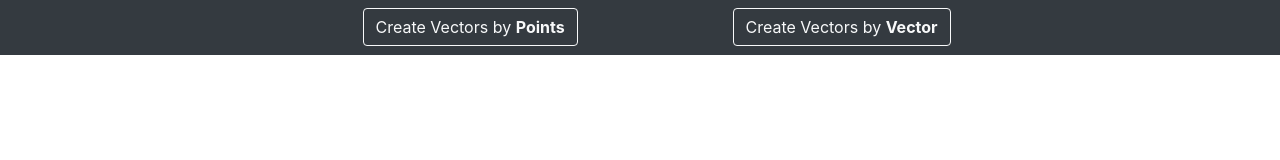
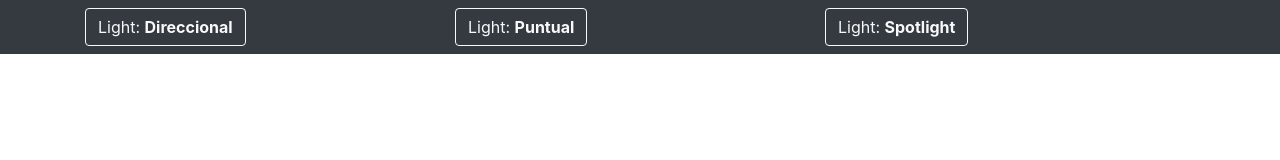
Before and after one commit to kdmonteal/computacion_Grafica_2023_1, a plain HTML site: page creando_escena/src/views/lights.html in a window 1280 px wide. Drawn offline with nearby package versions, Linux system fonts and the light colour scheme.

Commit message:
Opciones de luces en menu

```diff
--- a/creando_escena/src/views/lights.html
+++ b/creando_escena/src/views/lights.html
@@ -34,21 +34,23 @@
         <div class="container">
 
                 <div class="row" style="width: 100%;">
-                  <div class="col-sm-3">
-                  </div>
                   <div class="col-sm-4">
                     <!-- Button trigger modal -->
                     <button type="button" class="btn btn-outline-light" data-toggle="modal" data-target="#exampleModalCenter">
-                        Create Vectors by <b>Points</b>
+                        Light: <b>Direccional</b>
                     </button>
                   </div>
                   <div class="col-sm-4">
                     <!-- Button trigger modal -->
                     <button type="button" class="btn btn-outline-light" data-toggle="modal" data-target="#modalbyVector">
-                        Create Vectors by <b>Vector</b>
+                        Light: <b>Puntual</b>
                     </button>
                   </div>
-                  <div class="col-sm-3">
+                  <div class="col-sm-4">
+                    <!-- Button trigger modal -->
+                    <button type="button" class="btn btn-outline-light" data-toggle="modal" data-target="#modalbyVector">
+                        Light: <b>Spotlight</b>
+                    </button>
                   </div>
                 </div>
         </div>
```
